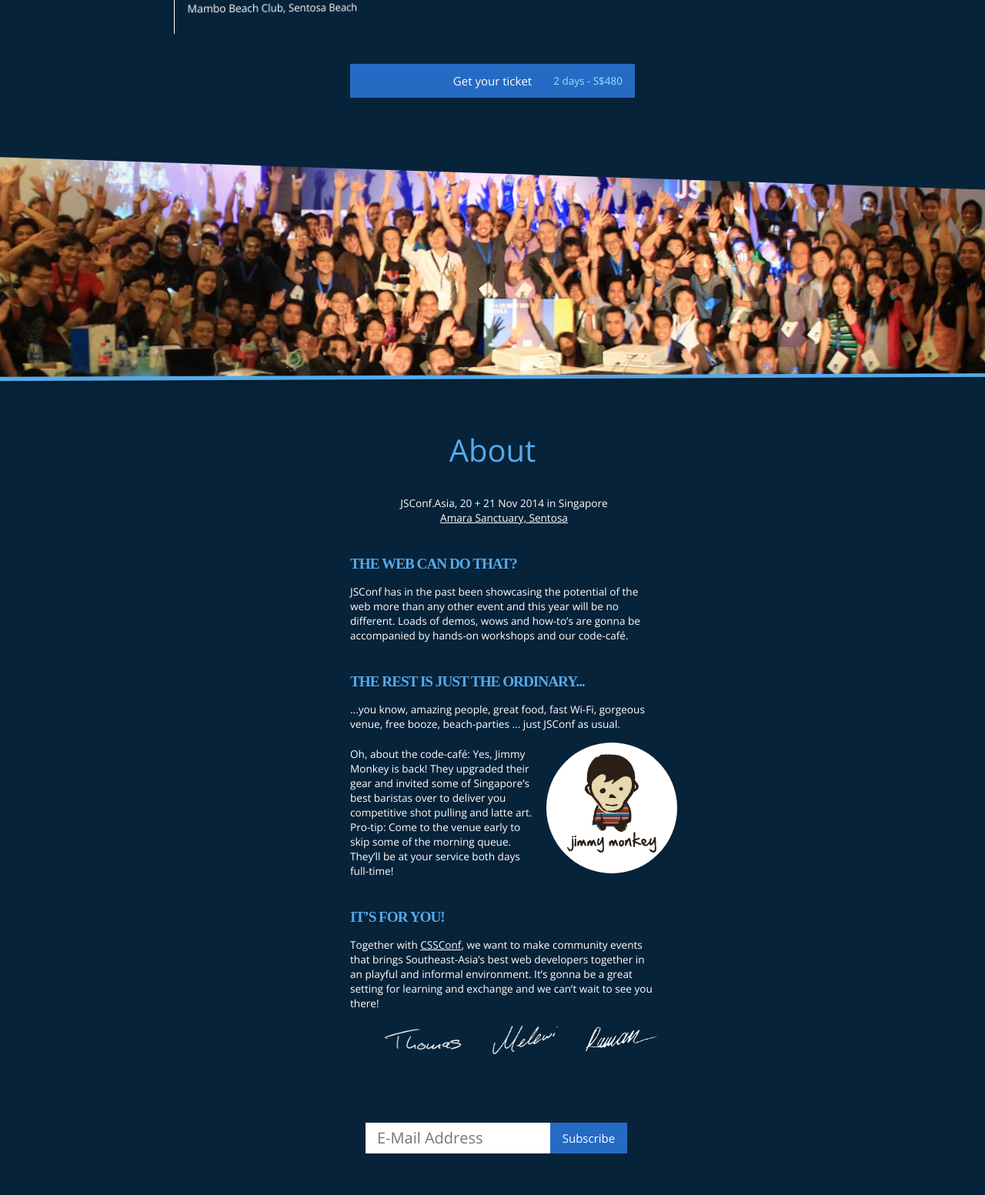
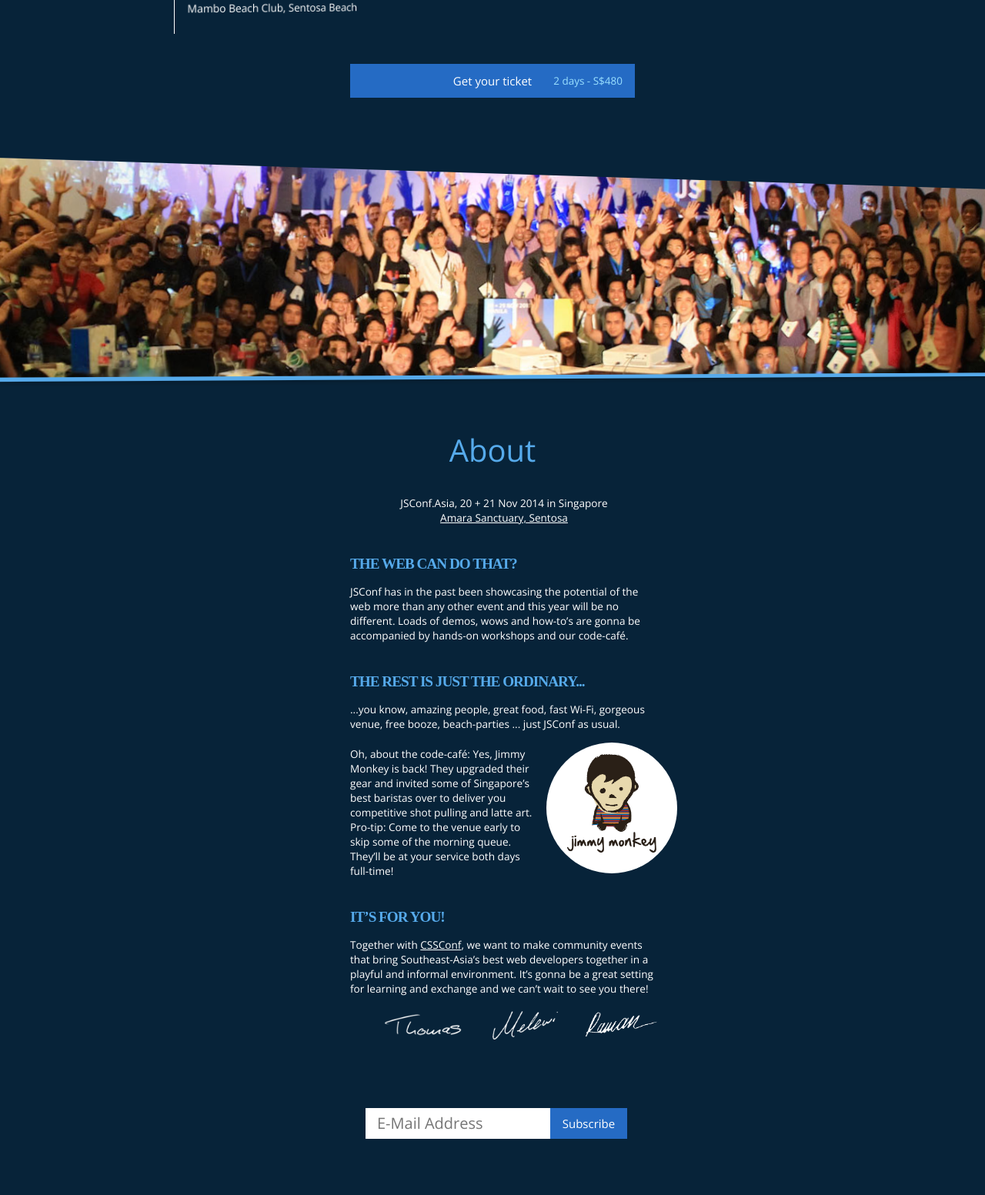
Before and after one commit to serrynaimo/2014.jsconf.asia, a PHP site: page / in a window 1280 px wide. Shown: the part 4827-6380 px from the top of the page at 77% size. Run offline with PHP 8.4, Linux system fonts and the light colour scheme; some libraries are stand-ins or nearby versions; some web fonts are replaced.

Commit message:
spelling mistake

```diff
--- a/index.php
+++ b/index.php
@@ -584,7 +584,7 @@
 			</p>
 			<h3>It’s for you!</h3>
 			<p>
-			Together with <a href="http://2014.cssconf.asia">CSSConf</a>, we want to make community events that brings Southeast-Asia’s best web developers together in an playful and informal environment. It’s gonna be a great setting for learning and exchange and we can’t wait to see you there!
+			Together with <a href="http://2014.cssconf.asia">CSSConf</a>, we want to make community events that bring Southeast-Asia’s best web developers together in a playful and informal environment. It’s gonna be a great setting for learning and exchange and we can’t wait to see you there!
 			</p>
 			<p align="right">
 				<a href="https://twitter.com/serrynaimo" target="_blank"><img src="img/thomas.png" alt="Thomas" height="40" /></a> &nbsp; &nbsp; &nbsp; &nbsp; &nbsp;
```
